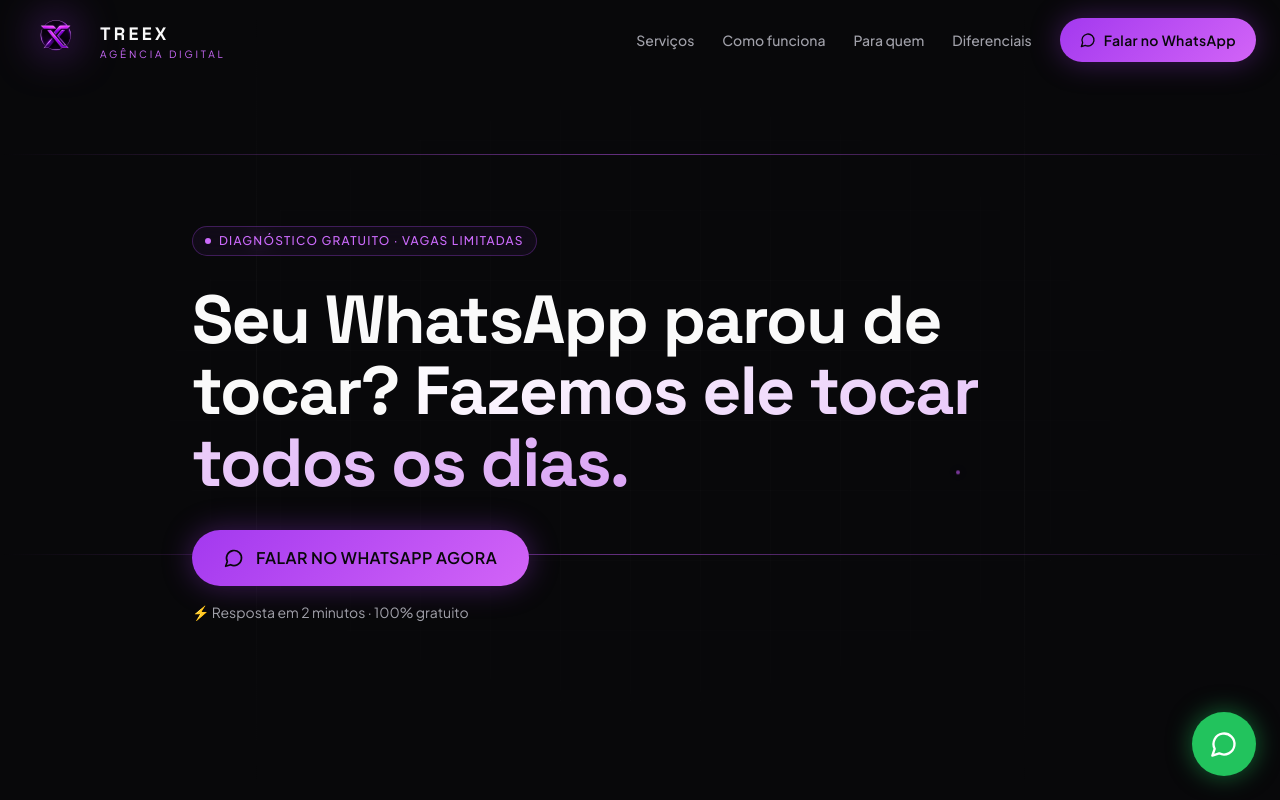
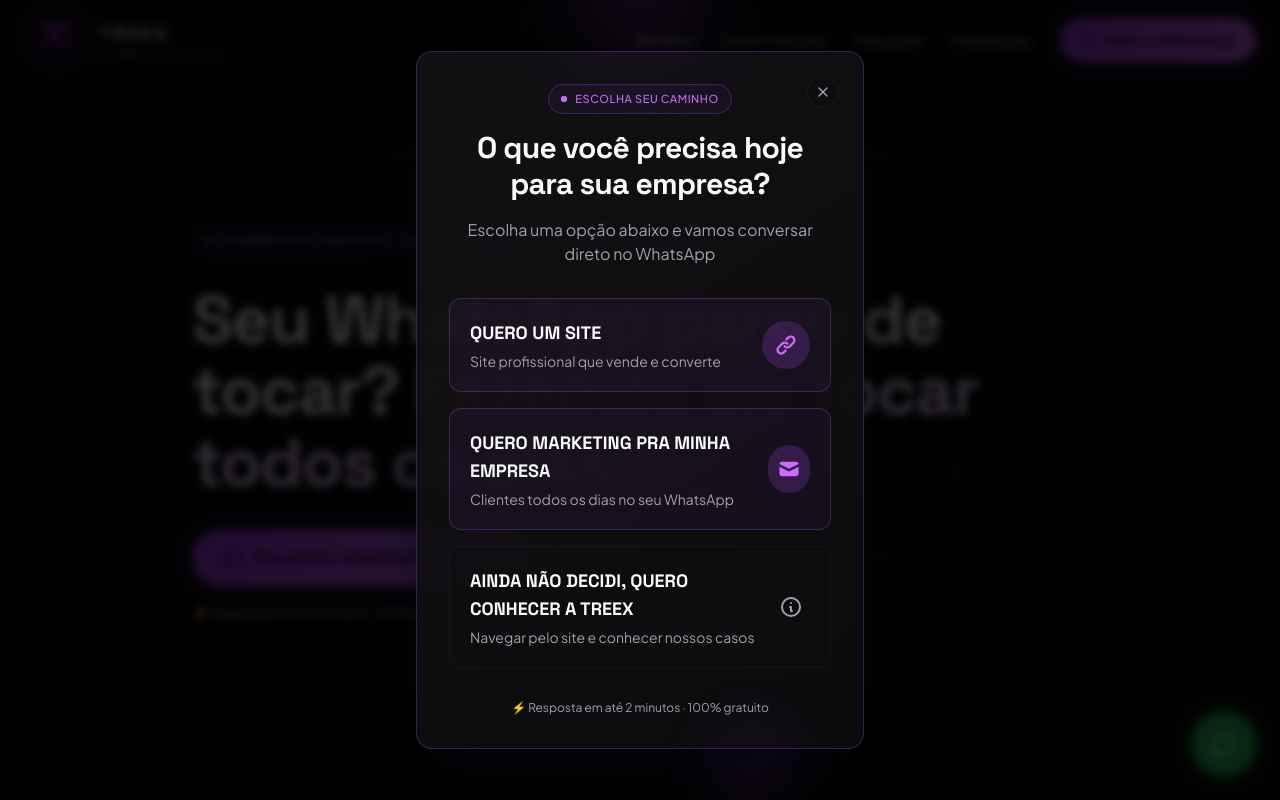
Before and after one commit to TreexOnline/TreexAgencia, a React (Vite) app: page / in a window 1280 px wide. Shown: the top 800 px of the page. Built offline with nearby package versions, Linux system fonts and the light colour scheme; the HTML template or start-up script is replaced by a standard one.

Commit message:
Implementar modal de entrada estratégico: popup de conversão WhatsApp com 3 opções de direcionamento e localStorage

```diff
--- /dev/null
+++ b/src/components/ModalEntrada.tsx
@@ -0,0 +1,178 @@
+import { useEffect, useState } from "react";
+import { X } from "lucide-react";
+
+const ModalEntrada = () => {
+  const [isVisible, setIsVisible] = useState(false);
+  const [isAnimating, setIsAnimating] = useState(false);
+
+  useEffect(() => {
+    // Verificar se o usuário já viu o modal
+    const hasSeenModal = localStorage.getItem('treex_modal_visto');
+
+    if (!hasSeenModal) {
+      // Pequeno delay para garantir que a página carregou
+      const timer = setTimeout(() => {
+        setIsVisible(true);
+        setIsAnimating(true);
+
+        // Marcar que o usuário viu o modal
+        localStorage.setItem('treex_modal_visto', 'true');
+      }, 1000);
+
+      return () => clearTimeout(timer);
+    }
+  }, []);
+
+  const handleClose = () => {
+    setIsAnimating(false);
+    setTimeout(() => {
+      setIsVisible(false);
+    }, 300);
+  };
+
+  const handleWhatsAppRedirect = (message: string) => {
+    const encodedMessage = encodeURIComponent(message);
+    window.open(`https://wa.me/5518991913165?text=${encodedMessage}`, '_blank');
+  };
+
+  const handleSiteClick = () => {
+    handleWhatsAppRedirect("Oi, quero um site para minha empresa");
+  };
+
+  const handleMarketingClick = () => {
+    handleWhatsAppRedirect("Oi, quero marketing para minha empresa");
+  };
+
+  const handleConhecerClick = () => {
+    handleClose();
+  };
+
+  if (!isVisible) return null;
+
+  return (
+    <div
+      className={`fixed inset-0 z-50 flex items-center justify-center bg-black/80 backdrop-blur-sm transition-all duration-300 ${
+        isAnimating ? 'opacity-100' : 'opacity-0'
+      }`}
+      onClick={handleClose}
+    >
+      <div
+        className={`relative mx-4 w-full max-w-md transform rounded-2xl border border-primary/30 bg-gradient-card p-6 shadow-elevated transition-all duration-500 sm:mx-auto sm:p-8 ${
+          isAnimating ? 'scale-100 opacity-100' : 'scale-95 opacity-0'
+        }`}
+        onClick={(e) => e.stopPropagation()}
+      >
+        {/* Botão de fechar */}
+        <button
+          onClick={handleClose}
+          className="absolute right-4 top-4 flex h-8 w-8 items-center justify-center rounded-full border border-border/50 bg-card/50 text-muted-foreground transition-all hover:border-primary/40 hover:text-foreground sm:right-6 sm:top-6"
+        >
+          <X className="h-4 w-4" />
+        </button>
+
+        {/* Conteúdo do modal */}
+        <div className="text-center">
+          {/* Badge animado */}
+          <div className="mb-4 inline-flex items-center gap-2 rounded-full border border-primary/30 bg-primary/[0.06] px-3 py-1.5 text-[10px] font-medium uppercase tracking-wider text-primary-glow backdrop-blur sm:text-[11px]">
+            <span className="relative flex h-1.5 w-1.5 shrink-0">
+              <span className="absolute inline-flex h-full w-full animate-ping rounded-full bg-primary-glow opacity-75" />
+              <span className="relative inline-flex h-1.5 w-1.5 rounded-full bg-primary-glow" />
+            </span>
+            <span>Escolha seu caminho</span>
+          </div>
+
+          {/* Título */}
+          <h2 className="font-display text-xl font-bold leading-tight text-foreground sm:text-2xl md:text-3xl">
+            O que você precisa hoje para sua empresa?
+          </h2>
+
+          {/* Subtítulo */}
+          <p className="mt-3 text-sm text-muted-foreground sm:mt-4 sm:text-base">
+            Escolha uma opção abaixo e vamos conversar direto no WhatsApp
+          </p>
+
+          {/* Botões */}
+          <div className="mt-6 space-y-3 sm:mt-8 sm:space-y-4">
+            {/* Botão 1 - Site */}
+            <button
+              onClick={handleSiteClick}
+              className="group w-full rounded-xl border border-primary/30 bg-primary/[0.06] p-4 text-left transition-all hover:border-primary/50 hover:bg-primary/[0.1] hover:shadow-glow-soft sm:p-5"
+            >
+              <div className="flex items-center justify-between">
+                <div>
+                  <div className="font-display text-base font-bold text-foreground sm:text-lg">
+                    QUERO UM SITE
+                  </div>
+                  <div className="mt-1 text-xs text-muted-foreground sm:text-sm">
+                    Site profissional que vende e converte
+                  </div>
+                </div>
+                <div className="flex h-10 w-10 items-center justify-center rounded-full bg-primary/20 text-primary-glow transition-all group-hover:bg-primary/30 group-hover:shadow-glow sm:h-12 sm:w-12">
+                  <svg className="h-5 w-5 sm:h-6 sm:w-6" fill="currentColor" viewBox="0 0 20 20">
+                    <path d="M12.586 4.586a2 2 0 112.828 2.828l-3 3a2 2 0 01-2.828 0 1 1 0 00-1.414 1.414 4 4 0 005.656 0l3-3a4 4 0 00-5.656-5.656l-1.5 1.5a1 1 0 101.414 1.414l1.5-1.5zm-5 5a2 2 0 012.828 0 1 1 0 101.414-1.414 4 4 0 00-5.656 0l-3 3a4 4 0 105.656 5.656l1.5-1.5a1 1 0 10-1.414-1.414l-1.5 1.5a2 2 0 11-2.828-2.828l3-3z" />
+                  </svg>
+                </div>
+              </div>
+            </button>
+
+            {/* Botão 2 - Marketing */}
+            <button
+              onClick={handleMarketingClick}
+              className="group w-full rounded-xl border border-primary/30 bg-primary/[0.06] p-4 text-left transition-all hover:border-primary/50 hover:bg-primary/[0.1] hover:shadow-glow-soft sm:p-5"
+            >
+              <div className="flex items-center justify-between">
+                <div>
+                  <div className="font-display text-base font-bold text-foreground sm:text-lg">
+                    QUERO MARKETING PRA MINHA EMPRESA
+                  </div>
+                  <div className="mt-1 text-xs text-muted-foreground sm:text-sm">
+                    Clientes todos os dias no seu WhatsApp
+                  </div>
+                </div>
+                <div className="flex h-10 w-10 items-center justify-center rounded-full bg-primary/20 text-primary-glow transition-all group-hover:bg-primary/30 group-hover:shadow-glow sm:h-12 sm:w-12">
+                  <svg className="h-5 w-5 sm:h-6 sm:w-6" fill="currentColor" viewBox="0 0 20 20">
+                    <path d="M2.003 5.884L10 9.882l7.997-3.998A2 2 0 0016 4H4a2 2 0 00-1.997 1.884z" />
+                    <path d="M18 8.118l-8 4-8-4V14a2 2 0 002 2h12a2 2 0 002-2V8.118z" />
+                  </svg>
+                </div>
+              </div>
+            </button>
+
+            {/* Botão 3 - Conhecer */}
+            <button
+              onClick={handleConhecerClick}
+              className="group w-full rounded-xl border border-border/50 bg-card/50 p-4 text-left transition-all hover:border-primary/40 hover:bg-card/70 sm:p-5"
+            >
+              <div className="flex items-center justify-between">
+                <div>
+                  <div className="font-display text-base font-bold text-foreground sm:text-lg">
+                    AINDA NÃO DECIDI, QUERO CONHECER A TREEX
+                  </div>
+                  <div className="mt-1 text-xs text-muted-foreground sm:text-sm">
+                    Navegar pelo site e conhecer nossos casos
+                  </div>
+                </div>
+                <div className="flex h-10 w-10 items-center justify-center rounded-full bg-card/30 text-muted-foreground transition-all group-hover:bg-primary/20 group-hover:text-primary-glow sm:h-12 sm:w-12">
+                  <svg className="h-5 w-5 sm:h-6 sm:w-6" fill="none" stroke="currentColor" viewBox="0 0 24 24">
+                    <path strokeLinecap="round" strokeLinejoin="round" strokeWidth={2} d="M13 16h-1v-4h-1m1-4h.01M21 12a9 9 0 11-18 0 9 9 0 0118 0z" />
+                  </svg>
+                </div>
+              </div>
+            </button>
+          </div>
+
+          {/* Texto de ajuda */}
+          <p className="mt-6 text-xs text-muted-foreground sm:mt-8">
+            ⚡ Resposta em até 2 minutos · 100% gratuito
+          </p>
+        </div>
+
+        {/* Elementos decorativos */}
+        <div className="pointer-events-none absolute -top-32 left-1/2 h-32 w-32 -translate-x-1/2 rounded-full bg-primary/10 blur-2xl" />
+        <div className="pointer-events-none absolute -bottom-16 right-16 h-24 w-24 rounded-full bg-primary/5 blur-xl" />
+      </div>
+    </div>
+  );
+};
+
+export default ModalEntrada;
--- a/src/pages/Index.tsx
+++ b/src/pages/Index.tsx
@@ -3,6 +3,7 @@
 import Navbar from "@/components/Navbar";
 import Hero from "@/components/sections/Hero";
 import FloatingWhatsApp from "@/components/FloatingWhatsApp";
+import ModalEntrada from "@/components/ModalEntrada";
 
 // Lazy-load das seções abaixo da dobra para acelerar o LCP
 const Problem = lazy(() => import("@/components/sections/Problem"));
@@ -101,6 +102,7 @@
         <Footer />
       </Suspense>
       <FloatingWhatsApp />
+      <ModalEntrada />
     </div>
   );
 };
```
